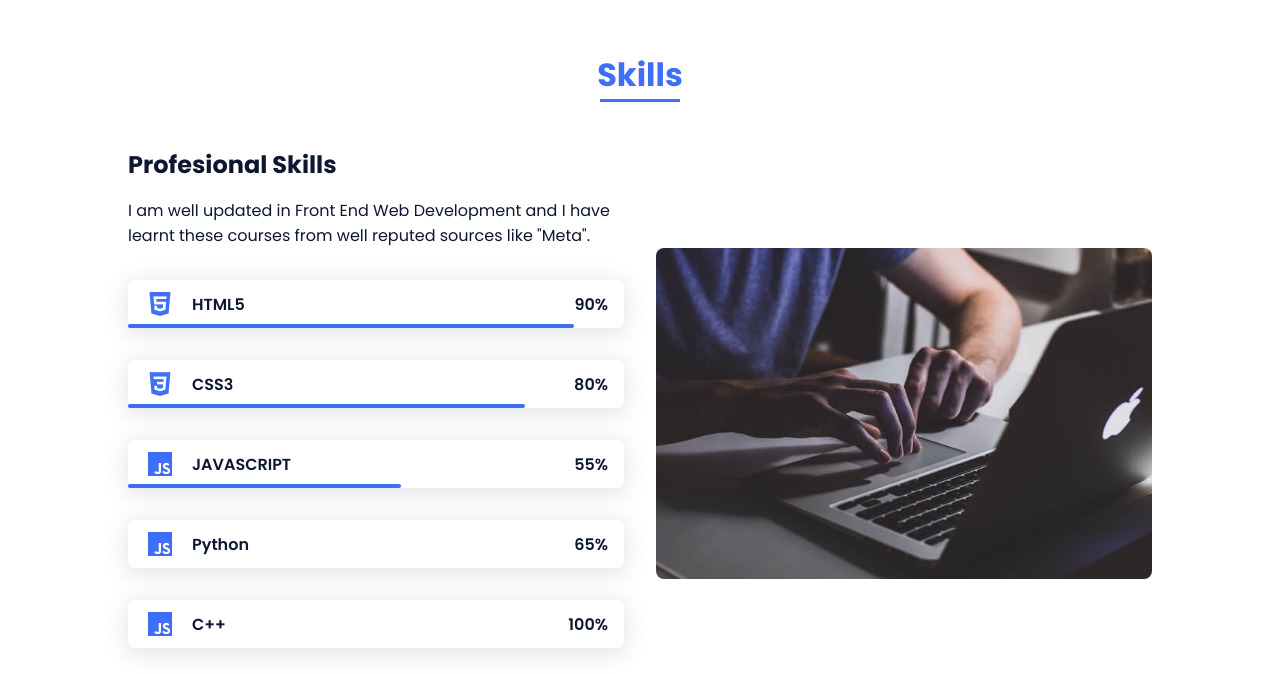
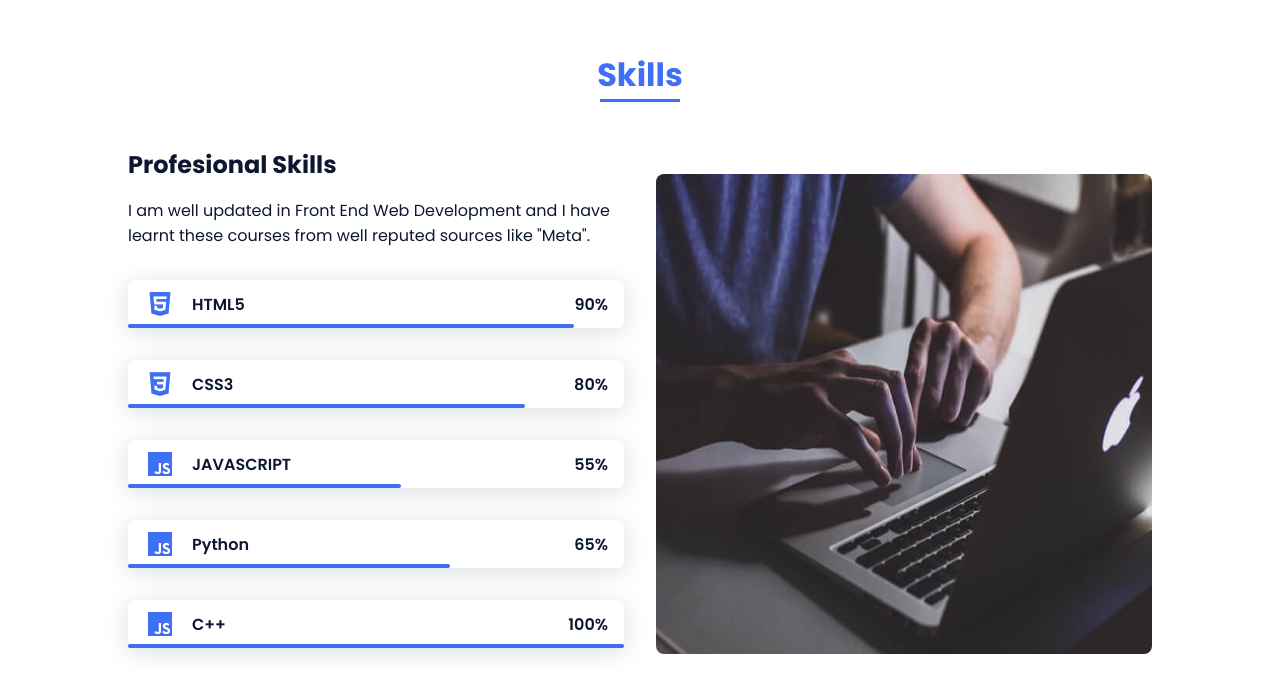
Before and after one commit to Yashwanth-Chandrakumar/Yashwanth-Chandrakumar, a plain HTML site: page index.html in a window 1280 px wide. Shown: the part 1703-2377 px from the top of the page. Drawn offline with nearby package versions, Linux system fonts and the light colour scheme.

Commit message:
Update styles.css

```diff
--- a/assets/css/styles.css
+++ b/assets/css/styles.css
@@ -241,7 +241,7 @@ img {
 }
 
 .home__blob-img {
-  width: 360px;
+  width: 350px;
 }
 
 /*BUTTONS*/
@@ -338,6 +338,12 @@ img {
 .skills__js {
   width: 55%;
 }
+.skills__py {
+  width: 65%;
+}
+.skills__cpp {
+  width: 100%;
+}
 
 #logo p{
   display: inline;
@@ -351,6 +357,8 @@ img {
 }
 .skills__img {
   border-radius: .5rem;
+  height: 60vh;
+  width: 70vw;
 }
 #download{
   width: 8rem;
```
